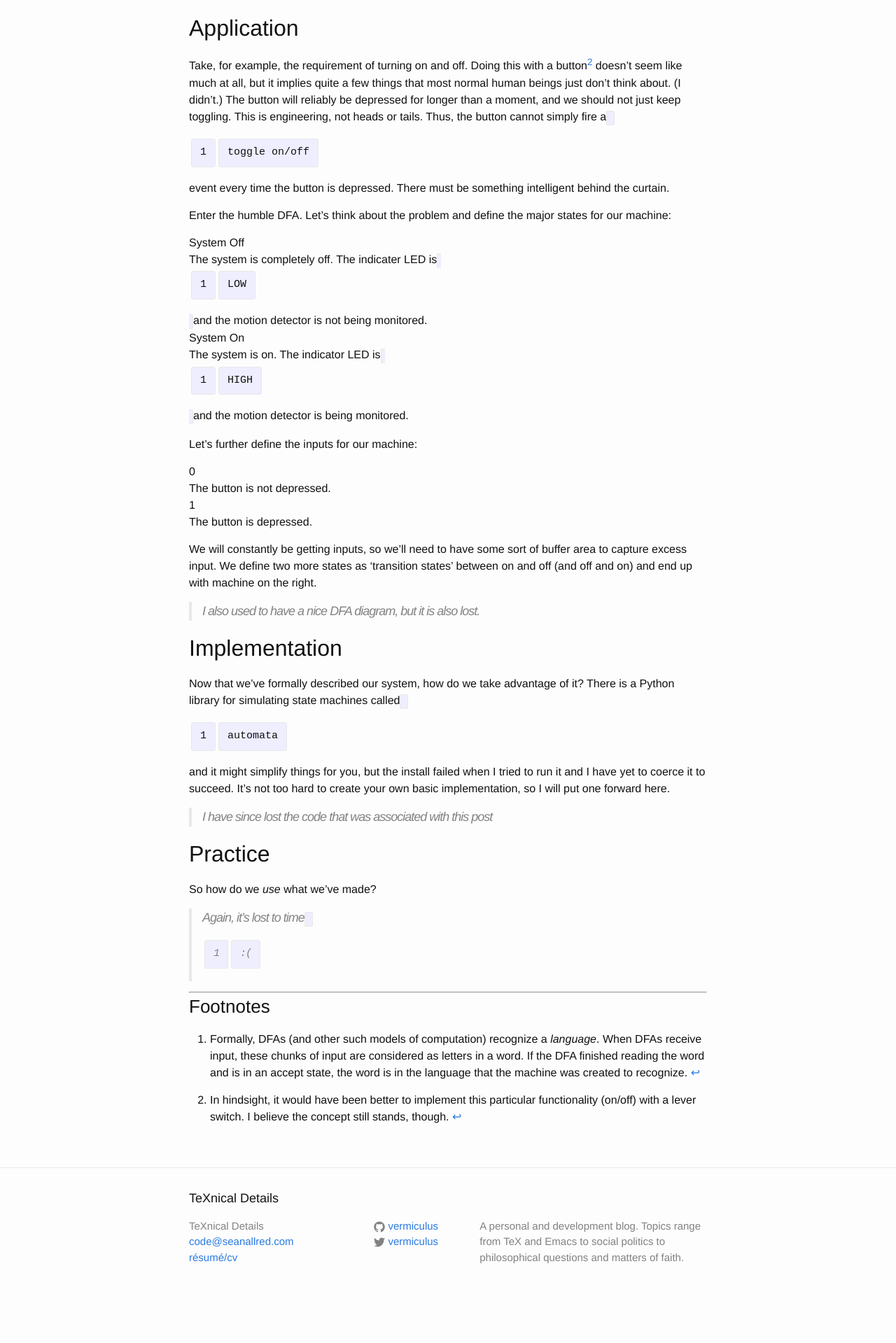
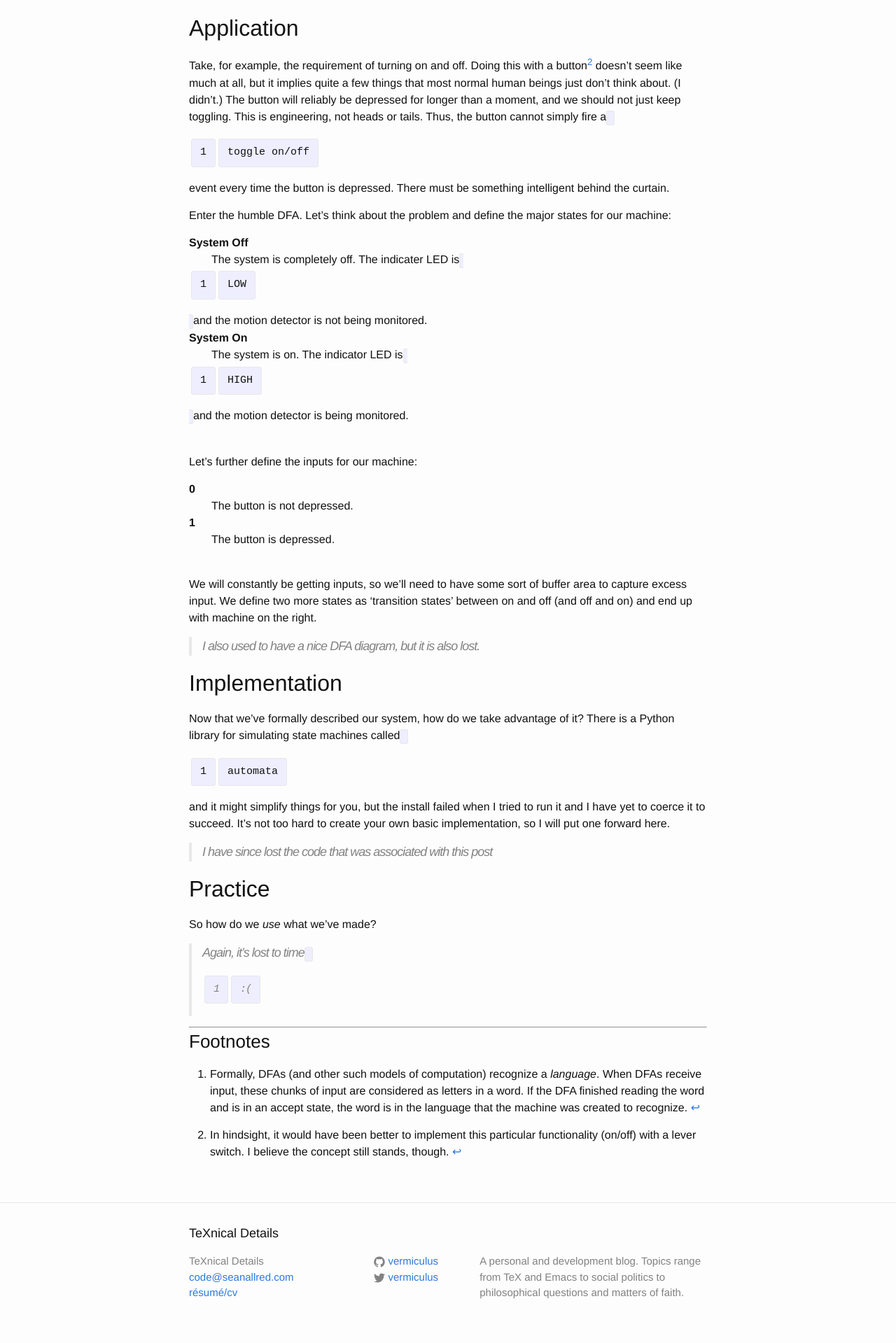
Before and after one commit to vermiculus/seanallred.com, a Jekyll site: the page built from _posts/2014-01-10-rpi-dfa.markdown, in a window 1280 px wide. Shown: the part 793-2712 px from the top of the page at 70% size. Built offline with Jekyll 4.4.1, drawn with Linux system fonts in a browser that asks for light colours; comment, search, counter and statistics services are not loaded; before the commit the page ends 2661 px from its top, so only the background shows below that.

Commit message:
Fix description list styling

```diff
--- a/_sass/_base.scss
+++ b/_sass/_base.scss
@@ -21,6 +21,23 @@ body {
     color: $text-color;
     background-color: $background-color;
     -webkit-text-size-adjust: 100%;
+}
+
+dt {
+    font-weight: bold;
+}
+
+dd {
+    text-indent: 2em;
+}
+
+sup {
+    vertical-algin: super;
+}
+
+dl {
+    padding-top: -2ex;
+    padding-bottom: 3ex;
 }
 
 
```
